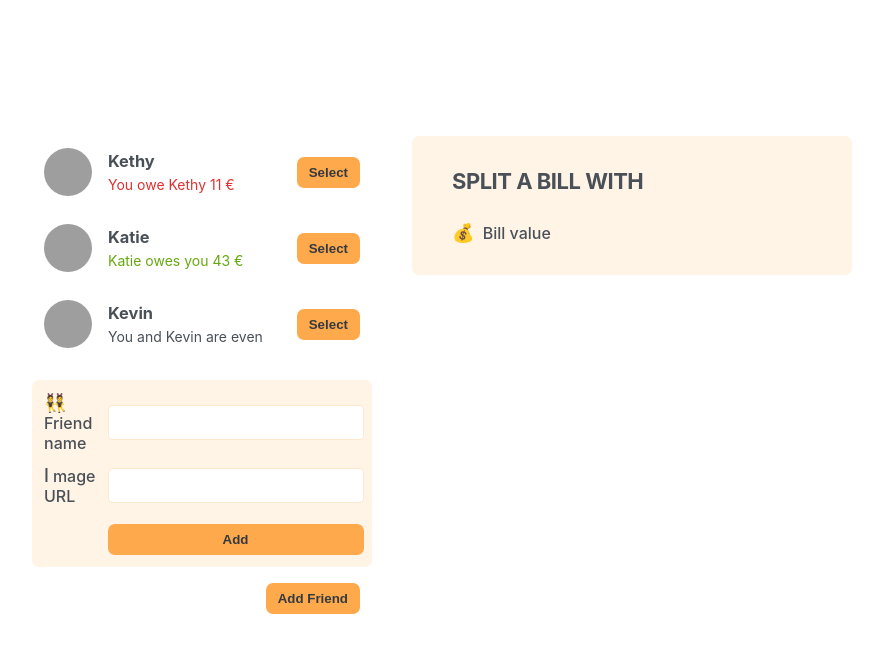
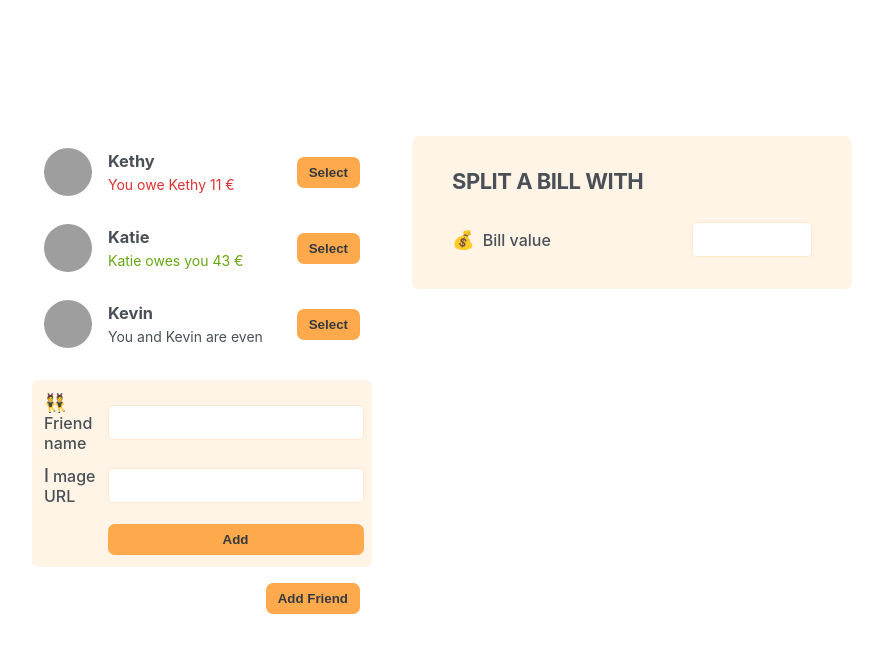
Before and after one commit to huytran72/Splitting-Bill, a React (Create React App) app in the folder splitting_bill/: page / in a window 1280 px wide. Shown: the top 652 px of the page, without its empty margins (198-1081 px from the left). Built offline with nearby package versions, Linux system fonts and the light colour scheme; grey boxes are pictures that could not be loaded.

Commit message:
Update App.js

```diff
--- a/splitting_bill/src/App.js
+++ b/splitting_bill/src/App.js
@@ -94,6 +94,7 @@ function FormSplitBill() {
       <h2>Split a bill with </h2>
 
       <label>💰 Bill value</label>
+      <input type="number" />
     </form>
   );
 }
```
